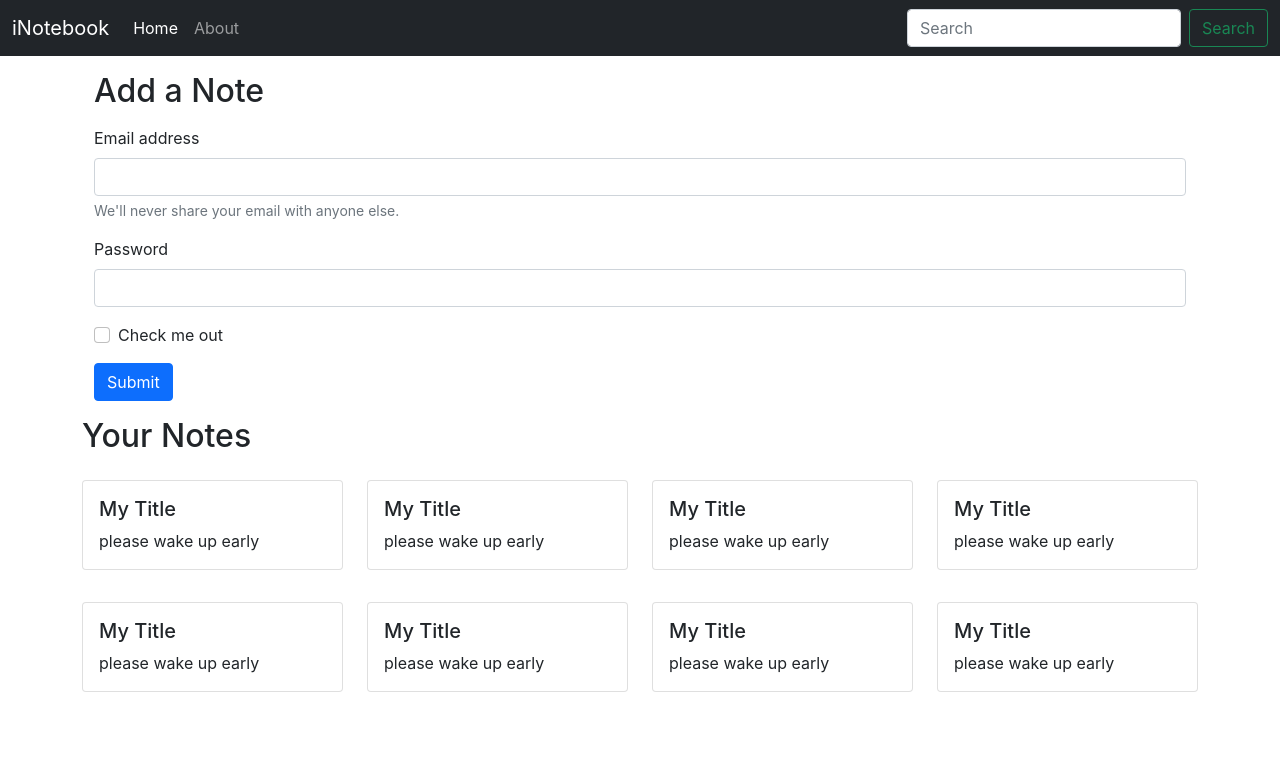
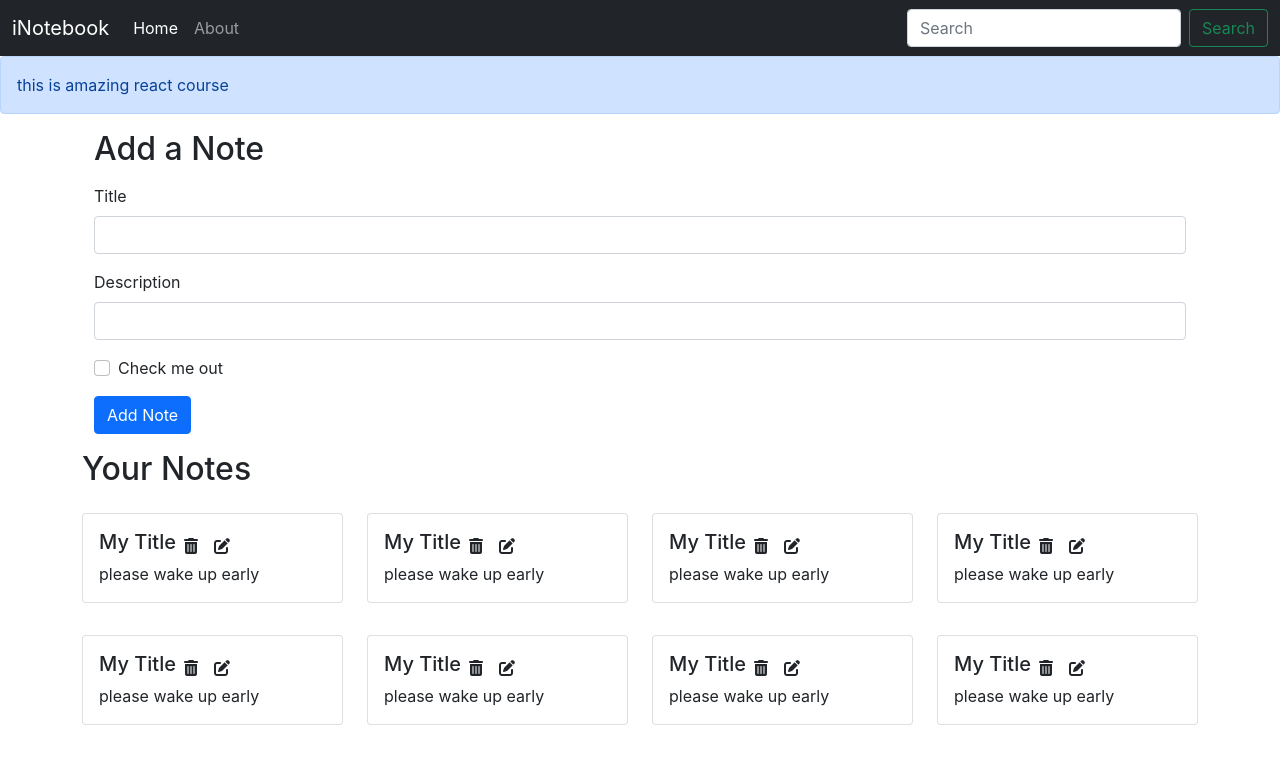
Before and after one commit to utkarshilh/ReactProject3, a React (Create React App) app: page / in a window 1280 px wide. Shown: the top 764 px of the page. Built offline with nearby package versions, Linux system fonts and the light colour scheme.

Commit message:
24th march 2022

```diff
--- a/public/index.html
+++ b/public/index.html
@@ -17,6 +17,7 @@
       user's mobile device or desktop. See https://developers.google.com/web/fundamentals/web-app-manifest/
     -->
   <link rel="manifest" href="%PUBLIC_URL%/manifest.json" />
+
   <!--
       Notice the use of %PUBLIC_URL% in the tags above.
       It will be replaced with the URL of the `public` folder during the build.
@@ -26,11 +27,16 @@
       work correctly both with client-side routing and a non-root public URL.
       Learn how to configure a non-root public URL by running `npm run build`.
     -->
+
+
+
   <title>Inotebook - Your Notes Secured in the cloud </title>
 </head>
 
 <body>
   <noscript>You need to enable JavaScript to run this app.</noscript>
+  <!-- this is the link to import the font awesom from the external sources  -->
+  <script src="https://kit.fontawesome.com/3c86321927.js" crossorigin="anonymous"></script>
   <div id="root"></div>
 
 
--- a/src/App.js
+++ b/src/App.js
@@ -12,6 +12,7 @@ import {
   Switch,
   Route,
 } from "react-router-dom";
+import { Alert } from './Components/Alert';
 export default class App extends Component {
   render() {
 
@@ -20,6 +21,7 @@ export default class App extends Component {
         <NoteState>
           <Router>
             <Navbar />
+            <Alert message="this is amazing react course" />
             <div className='container'>
               <Switch>
                 <Route exact path="/"><Home /></Route>
--- a/src/Components/About.js
+++ b/src/Components/About.js
@@ -1,17 +1,21 @@
 // import React, { Component } from 'react';
-import React, { useContext, useEffect } from 'react';
+import React from 'react';
 
-import noteContext from '../Context/notes/noteContext';
+// import noteContext from '../Context/notes/noteContext';
 
 const About = () => {
-    const a = useContext(noteContext)
-    useEffect(() => {
-        a.update()
-        // eslint-disable-next-line
-    }, [])
+
+
+    // const a = useContext(noteContext)
+    // useEffect(() => {
+    //     a.update()
+    //     // eslint-disable-next-line
+    // }, [])
+
+
     return (
         <div>
-            This is about {a.state.name} and he is doing B.tech and he is in section {a.state.class}
+            This is about page
         </div>
     )
 }
--- /dev/null
+++ b/src/Components/AddNote.js
@@ -0,0 +1,45 @@
+import { useContext, useState } from 'react';
+import noteContext from "../Context/notes/noteContext"
+export const AddNote = () => {
+    const context = useContext(noteContext);
+    const { addNote } = context;
+
+    const [note, setNote] = useState({ title: "", description: "", tag: "default" })
+    const handleClick = (e) => {
+        e.preventDefault();
+
+
+        addNote(note.title, note.description, note.tag);
+
+
+    }
+    const onChange = (e) => {
+
+        setNote({ ...note, [e.target.name]: e.target.value });
+
+
+    }
+    return (
+        <div>
+            <div className="container my-3">
+                <h2>Add a Note</h2>
+                <form className='my-3'>
+                    <div className="mb-3">
+                        <label htmlFor="title" className="form-label">Title</label>
+                        <input type="text" className="form-control" id="title" name="title" aria-describedby="emailHelp"
+                            onChange={onChange} />
+                    </div>
+                    <div className="mb-3">
+                        <label htmlFor="description" className="form-label">Description</label>
+                        <input type="text" className="form-control" id="description" name="description" onChange={onChange} />
+                    </div>
+                    <div className="mb-3 form-check">
+                        <input type="checkbox" className="form-check-input" id="exampleCheck1" />
+                        <label className="form-check-label" htmlFor="exampleCheck1">Check me out</label>
+                    </div>
+                    <button type="submit" className="btn btn-primary" onClick={handleClick}>Add Note</button>
+                </form>
+            </div>
+        </div>
+    )
+}
--- /dev/null
+++ b/src/Components/Alert.js
@@ -0,0 +1,11 @@
+import React from 'react'
+
+export const Alert = (props) => {
+    return (
+        <div>
+            <div className="alert alert-primary" role="alert">
+                {props.message}
+            </div>
+        </div>
+    )
+}
--- a/src/Components/Home.js
+++ b/src/Components/Home.js
@@ -1,29 +1,12 @@
-import React, { useContext } from 'react';
+import React from 'react';
+
 import { Notes } from './Notes';
 // import Noteitem from './Noteitem'
 
 const Home = () => {
   return (
     <div>
-      <div className="container my-3">
-        <h2>Add a Note</h2>
-        <form className='my-3'>
-          <div class="mb-3">
-            <label for="exampleInputEmail1" class="form-label">Email address</label>
-            <input type="email" class="form-control" id="exampleInputEmail1" aria-describedby="emailHelp" />
-            <div id="emailHelp" class="form-text">We'll never share your email with anyone else.</div>
-          </div>
-          <div class="mb-3">
-            <label for="exampleInputPassword1" class="form-label">Password</label>
-            <input type="password" class="form-control" id="exampleInputPassword1" />
-          </div>
-          <div class="mb-3 form-check">
-            <input type="checkbox" class="form-check-input" id="exampleCheck1" />
-            <label yclass="form-check-label" for="exampleCheck1">Check me out</label>
-          </div>
-          <button type="submit" class="btn btn-primary">Submit</button>
-        </form>
-      </div>
+
       <Notes />
     </div>
   );
--- a/src/Components/Noteitem.js
+++ b/src/Components/Noteitem.js
@@ -1,14 +1,23 @@
-import React from 'react'
+import React, { useContext } from 'react'
+import noteContext from "../Context/notes/noteContext"
 
 function Noteitem(props) {
+    const context = useContext(noteContext);
+    const { deleteNote } = context;
     const { note } = props;
 
     return (
         <div className="col-md-3">
-            <div class="card my-3">
-                <div class="card-body">
-                    <h5 class="card-title">{note.title}</h5>
-                    <p class="card-text">{note.description}</p>
+            <div className="card my-3">
+                <div className="card-body">
+                    <div className="d-flex align-items-center">
+                        <h5 className="card-title">{note.title}</h5>
+                        <i className="fa-solid fa-trash-can mx-2" onClick={() => { deleteNote(note._id) }}></i>
+                        <i className="fa-solid fa-pen-to-square mx-2"></i>
+                    </div>
+                    <p className="card-text">{note.description}</p>
+
+
                 </div>
             </div>
         </div>
--- a/src/Components/Notes.js
+++ b/src/Components/Notes.js
@@ -1,18 +1,24 @@
 import React from 'react'
+import { useContext } from 'react';
+import { AddNote } from './AddNote';
 import noteContext from "../Context/notes/noteContext"
-import { useContext } from 'react';
+
 import Noteitem from './Noteitem';
 
 export const Notes = () => {
     const context = useContext(noteContext);
-    const { notes, setNotes } = context;
+    const { notes } = context;
     return (
-        <div className="row">
-            <h2>Your Notes</h2>
-            {notes.map((note) => {
-                return <Noteitem note={note} />
+        <>
 
-            })}
-        </div>
+            <AddNote />
+            <div className="row my-3">
+                <h2>Your Notes</h2>
+                {notes.map((note) => {
+                    return <Noteitem key={note._id} note={note} />
+
+                })}
+            </div>
+        </>
     )
 }
--- a/src/index.css
+++ b/src/index.css
@@ -1,13 +1,17 @@
 body {
   margin: 0;
-  font-family: -apple-system, BlinkMacSystemFont, 'Segoe UI', 'Roboto', 'Oxygen',
-    'Ubuntu', 'Cantarell', 'Fira Sans', 'Droid Sans', 'Helvetica Neue',
+  font-family: -apple-system, BlinkMacSystemFont, "Segoe UI", "Roboto", "Oxygen",
+    "Ubuntu", "Cantarell", "Fira Sans", "Droid Sans", "Helvetica Neue",
     sans-serif;
   -webkit-font-smoothing: antialiased;
   -moz-osx-font-smoothing: grayscale;
 }
 
 code {
-  font-family: source-code-pro, Menlo, Monaco, Consolas, 'Courier New',
+  font-family: source-code-pro, Menlo, Monaco, Consolas, "Courier New",
     monospace;
 }
+
+i {
+  cursor: pointer;
+}
```
